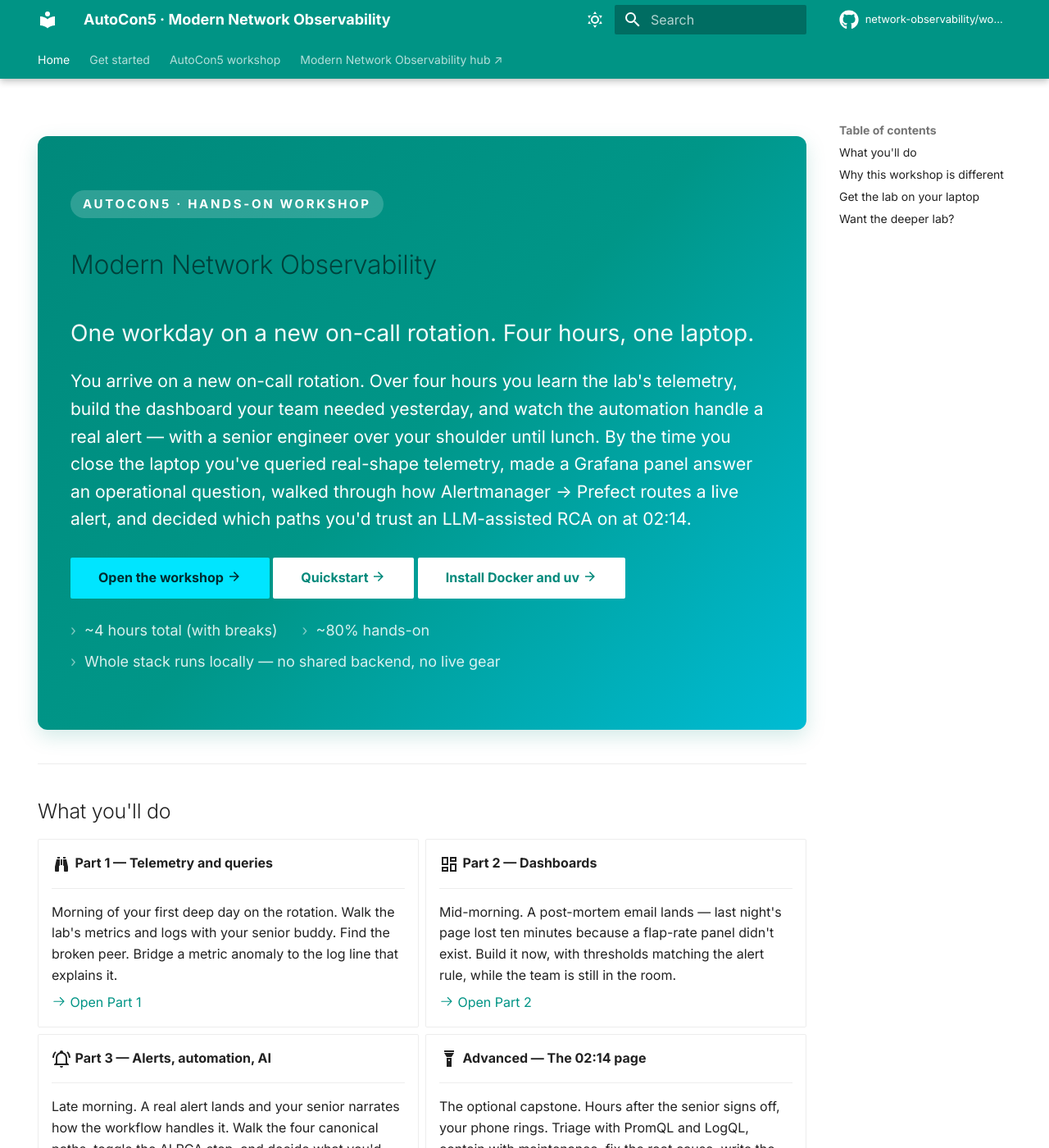
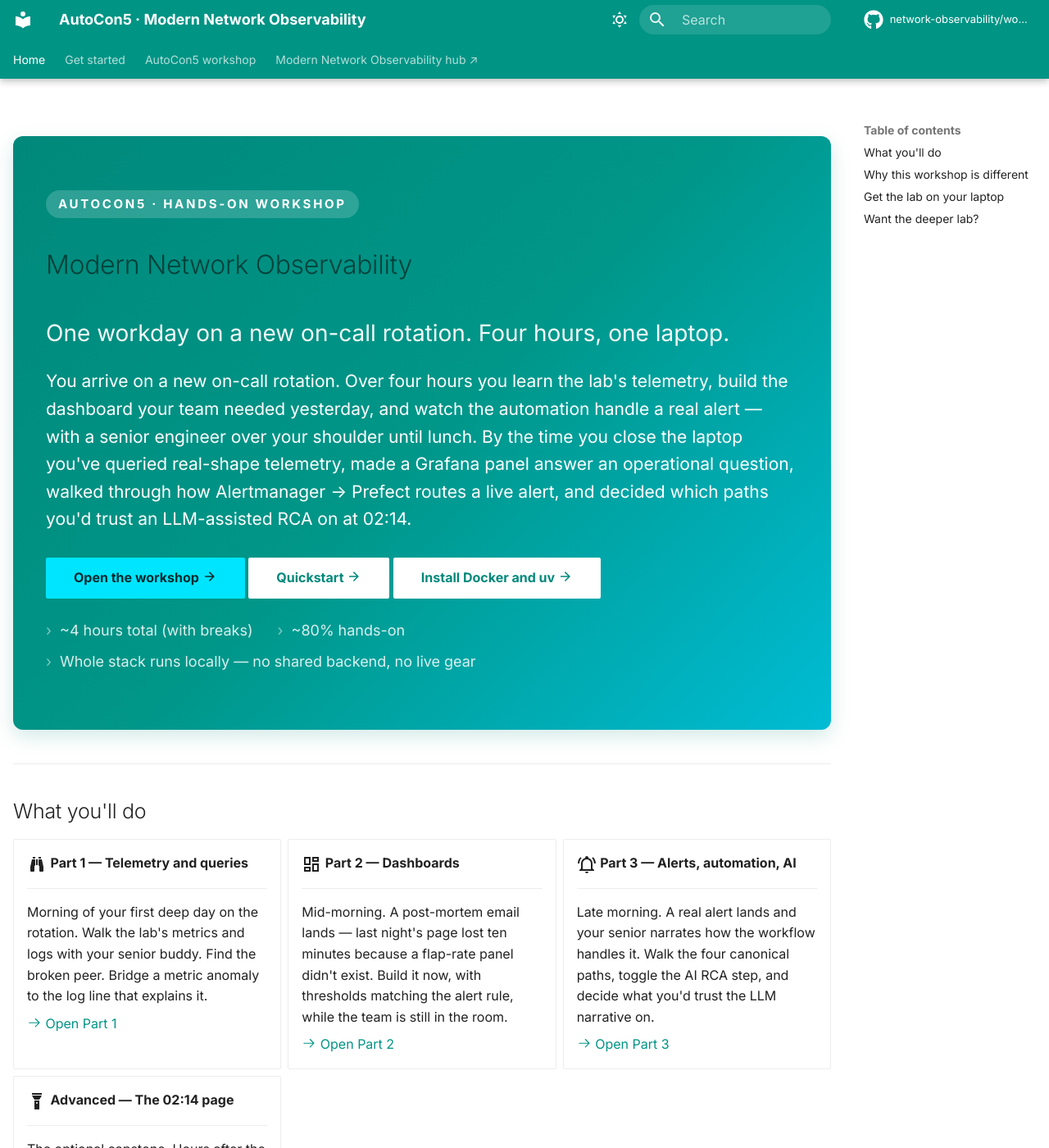
Before and after one commit to network-observability/workshops, an MkDocs documentation site: the page built from docs/index.md, in a window 1280 px wide and 1400 px high. Shown: the whole window at 82% size. Built offline with MkDocs 1.6.1 and Material for MkDocs 9.7.7, drawn with Linux system fonts in a browser that asks for light colours; comment, search, counter and statistics services are not loaded.

Commit message:
style(docs): wider grid + softer search bar
Material's default content grid caps at ~61rem (~976px), which leaves dead whitespace on modern monitors and makes the embedded panel screenshots feel cramped. Bump `.md-grid` to 1400px while keeping the inner `.md-content` capped at 60rem so paragraph line-length stays readable — the shell (left nav rail, header, right TOC) now uses the full 1400px width and the content sits naturally between the rails.

Refresh the header search bar with a rounded-pill background, soft hover, and a stronger focus shadow so it reads as a discrete control rather than a barely-there strip. The overlay behaviour is unchanged — just the entry point looks like something you can click.

```diff
--- a/docs/stylesheets/autocon5.css
+++ b/docs/stylesheets/autocon5.css
@@ -350,3 +350,61 @@
   margin-top: 0.5rem;
   font-style: italic;
 }
+
+/* ---------- Wider layout ---------------------------------------------------- */
+/* Material's default content max-width is ~61rem (~976px). On modern displays
+ * that leaves a lot of whitespace on either side and shrinks screenshots to
+ * unreadable. Bump to 1400px while keeping body line-length comfortable via
+ * a tighter inner `.md-content` max-width. */
+
+.md-grid {
+  max-width: 1400px;
+}
+
+/* Keep the prose readable by capping inner content width while letting the
+ * shell (nav rails, header, footer) use the full grid. */
+.md-content {
+  max-width: 60rem;
+  margin-right: auto;
+}
+
+/* On very wide viewports, push the TOC against the right gutter so the
+ * content sits naturally between the two rails. */
+@media screen and (min-width: 1400px) {
+  .md-sidebar--secondary {
+    margin-left: auto;
+  }
+}
+
+/* ---------- Search bar polish ---------------------------------------------- */
+/* Make the header search input feel more like a discrete control (rounded
+ * pill, subtle border, hover affordance) rather than a barely-there strip. */
+
+.md-search__form {
+  border-radius: 999px;
+  background: rgba(255, 255, 255, 0.12);
+  transition: background 0.15s ease, box-shadow 0.15s ease;
+}
+
+.md-search__form:hover {
+  background: rgba(255, 255, 255, 0.18);
+}
+
+[dir="ltr"] .md-search__input {
+  padding-left: 2.6rem;
+}
+
+.md-search__icon[for="__search"] {
+  opacity: 0.9;
+}
+
+[data-md-toggle="search"]:checked ~ .md-header .md-search__form,
+.md-search__form:focus-within {
+  background: #fff;
+  color: var(--md-default-fg-color);
+  box-shadow: 0 6px 22px rgba(0, 0, 0, 0.18);
+}
+
+.md-search__form:focus-within .md-search__input::placeholder {
+  color: var(--md-default-fg-color--light);
+}
```
